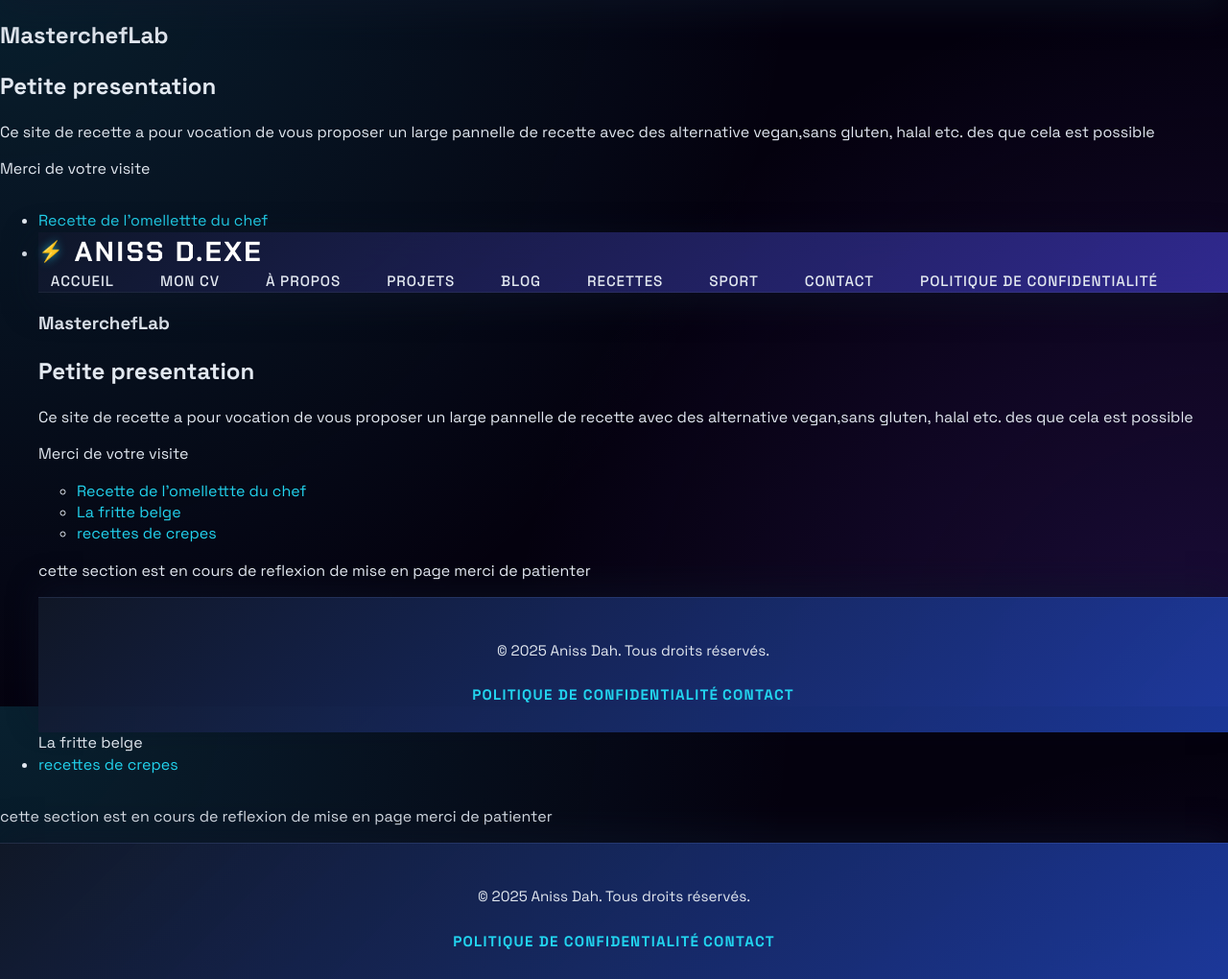
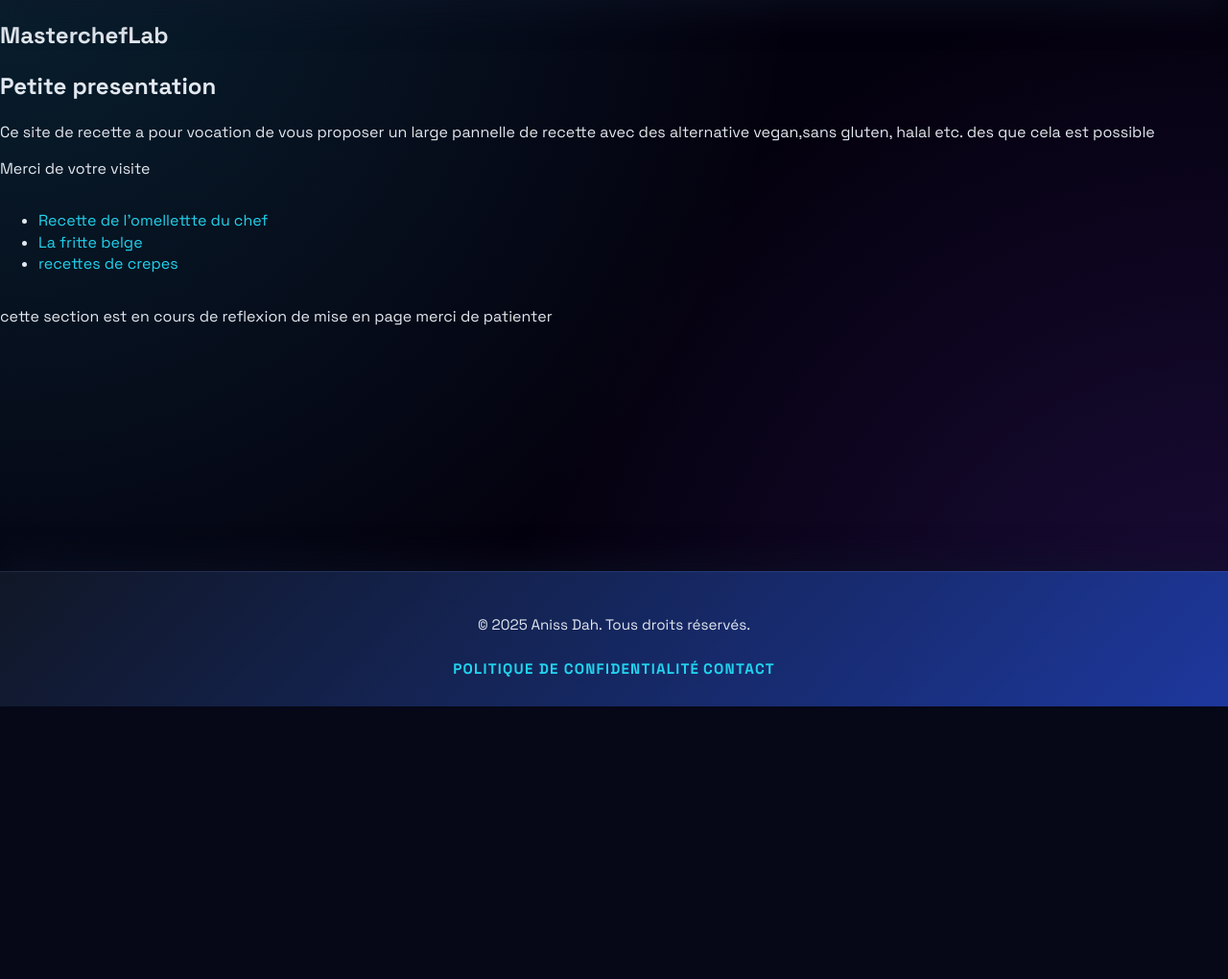
Before and after one commit to EL-waggy/aniss-d, a PHP site: page /Projets/recette/site_de_recette.php in a window 1280 px wide. Shown: the part 64-1084 px from the top of the page at 96% size. After the commit the page ends 800 px from the top, so only its background shows below. Run offline with PHP 8.4, Linux system fonts and the light colour scheme.

Commit message:
test de lien pour fritte #2

```diff
--- a/Projets/recette/site_de_recette.php
+++ b/Projets/recette/site_de_recette.php
@@ -36,8 +36,8 @@
 <section>
   <!-- listes des recettes que je sais faire -->
   <ul>
-    <li><a href="/recette/omellete">Recette de l'omellettte du chef</a> </li>
-    <li><?php include $_SERVER['DOCUMENT_ROOT']."/Projets/recette/recettes/fritte/fritte.php"; ?>La fritte belge</a></li>
+    <li><a href="/Projets/recette/recettes/omellete.php">Recette de l'omellettte du chef</a> </li>
+    <li><a href="/Projets/recette/recettes/fritte/fritte.php">La fritte belge</a></li>
     <li><a href="/crepe">recettes de crepes</a></li>
   </ul>
 </section>
```
